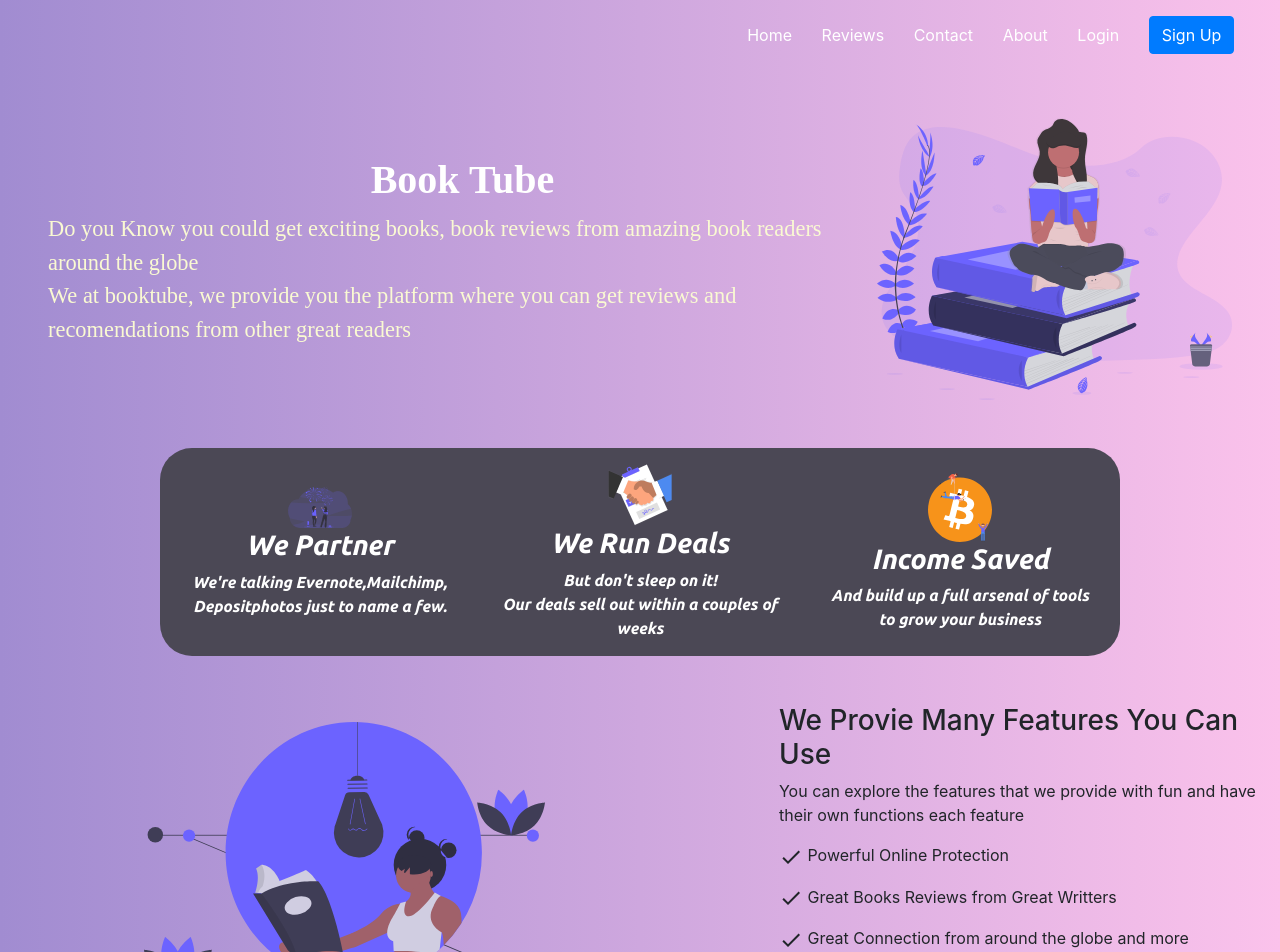
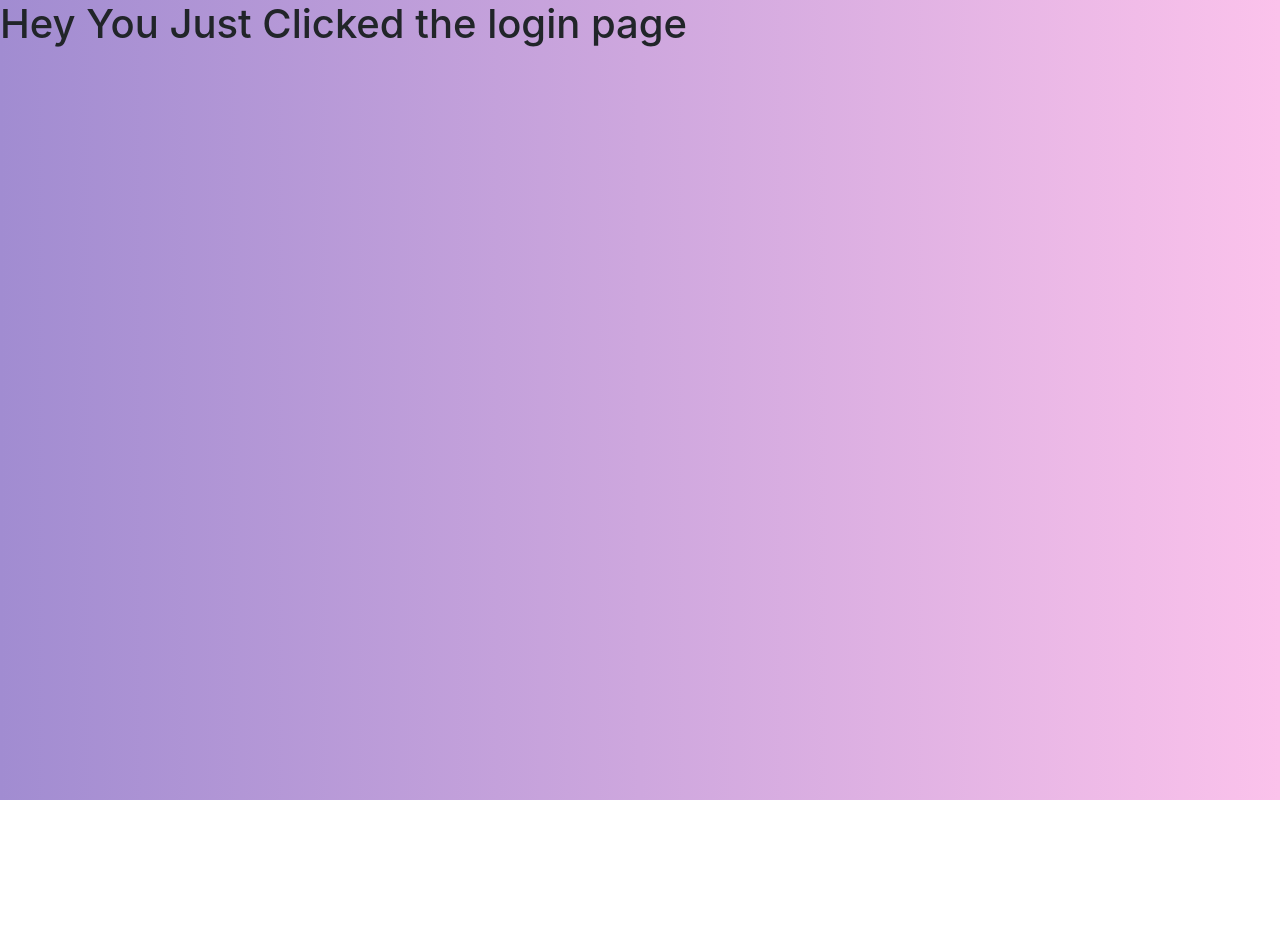
Before and after one commit to heiscostly/booktube-project, a React (Create React App) app: page /login in a window 1280 px wide. Shown: the top 952 px of the page. After the commit the page ends 800 px from the top, so only its background shows below. Built offline with nearby package versions, Linux system fonts and the light colour scheme; a web font is replaced by a local one.

Commit message:
Added route

```diff
--- a/package.json
+++ b/package.json
@@ -11,6 +11,8 @@
     "bootstrap": "^4.5.3",
     "react": "^17.0.1",
     "react-dom": "^17.0.1",
+    "react-router": "^5.2.0",
+    "react-router-dom": "^5.2.0",
     "react-scripts": "4.0.0",
     "web-vitals": "^0.2.4"
   },
--- a/src/App.js
+++ b/src/App.js
@@ -1,25 +1,17 @@
 import React from "react"
 import './App.css';
-import Navbar from "./components/navbar"
-import Text from "./components/textArea"
-import Aim from "./components/aim"
-import Provide from './components/provide';
+import { BrowserRouter, Route, Switch } from "react-router-dom";
+import Login from './components/login';
+import Index from './components/index';
 
 function App() {
   return (
-    <div className="App">
-
-
-   <Navbar />
-   <Text />
-   <Aim />
-   <Provide />
-
-
-
-
-
-    </div>
+    <BrowserRouter>
+      <Switch>
+        <Route path="/login" component={Login}/>
+        <Route path="/" exact component={Index}/>
+      </Switch>
+    </BrowserRouter>
   );
 }
 
--- /dev/null
+++ b/src/components/index.js
@@ -0,0 +1,25 @@
+import React from "react"
+import Navbar from "./navbar"
+import Text from "./textArea"
+import Aim from "./aim"
+import Provide from './provide';
+
+function Index() {
+  return (
+    <div className="App">
+
+
+   <Navbar />
+   <Text />
+   <Aim />
+   <Provide />
+
+
+
+
+
+    </div>
+  );
+}
+
+export default Index;
--- /dev/null
+++ b/src/components/login.js
@@ -0,0 +1,13 @@
+import React, { Component } from 'react'
+
+export class login extends Component {
+    render() {
+        return (
+            <div>
+                <h1>Hey You Just Clicked the login page</h1>
+            </div>
+        )
+    }
+}
+
+export default login
--- a/src/components/navbar.js
+++ b/src/components/navbar.js
@@ -1,4 +1,5 @@
 import React from 'react';
+import { Link } from "react-router-dom";
 import logo from "../Colorful Bookstore Logo.png"
 import lag from "../lag.png"
 import  "./navbar.css"
@@ -21,7 +22,7 @@ function Navbar () {
             <a href="#">Reviews</a>
             <a href="#">Contact</a>
             <a href="#">About </a>
-            <a href="#">Login</a>
+            <Link to="/login">Login</Link>
             <button className="btn btn-primary"> Sign Up</button>
 
         </div>
--- a/src/components/provide.css
+++ b/src/components/provide.css
@@ -12,10 +12,13 @@
 
 
 .Customer-Image{
-    width: 70%;
+    width: 80%;
     padding-left: 9rem;
 }
 
+.heyText{
+    padding-right: 10rem;
+}
 /* 1 */
 .provideText{
     display: flex;
--- a/src/components/provide.js
+++ b/src/components/provide.js
@@ -16,6 +16,7 @@ export class provide extends Component {
                     </div>
 
                     <div className="provideText">
+                        <div className="heyText">
                             <h3>We Provie Many Features You Can Use</h3>
                             <p>You can explore the features that we provide with fun and have their own functions each feature</p>
                             <p><CheckIcon  variant="contained"/> Powerful Online Protection</p>
@@ -26,6 +27,7 @@ export class provide extends Component {
                         </div>
                     </div>
                 </div>
+            </div>
         )
     }
 }
--- a/src/index.js
+++ b/src/index.js
@@ -5,12 +5,7 @@ import App from './App';
 import reportWebVitals from './reportWebVitals';
 import 'bootstrap/dist/css/bootstrap.min.css';
 
-ReactDOM.render(
-  <React.StrictMode>
-    <App />
-  </React.StrictMode>,
-  document.getElementById('root')
-);
+ReactDOM.render(<App />, document.getElementById('root'));
 
 // If you want to start measuring performance in your app, pass a function
 // to log results (for example: reportWebVitals(console.log))
```
Also changed, not shown: 2 other files (tests, documents, lock files or other folders). Lines whose indentation alone changed are shown as unchanged.
